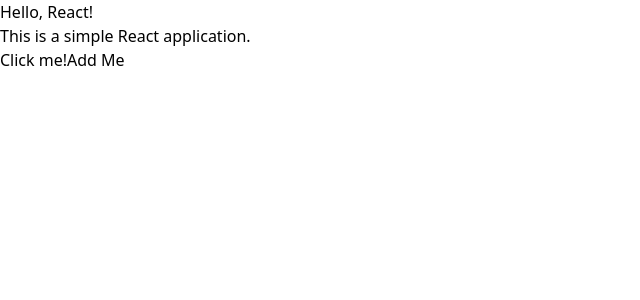
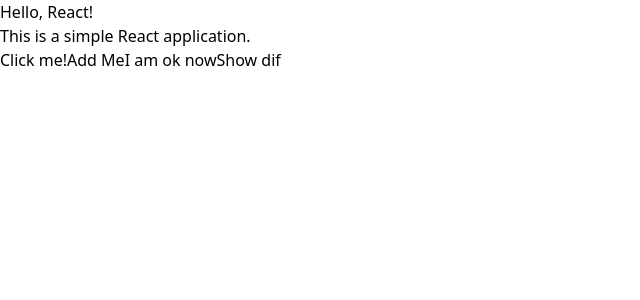
Before and after one commit to Chironzit-Biswas/project03, a React (Vite) app: page / in a window 1280 px wide. Shown: the top 300 px of the page, without its empty margins (0-640 px from the left). Built offline with nearby package versions, Linux system fonts and the light colour scheme.

Commit message:
project03

```diff
--- a/src/App.jsx
+++ b/src/App.jsx
@@ -6,9 +6,14 @@
                 <p>This is a simple React application.</p>
                 <button>Click me!</button>
                 <button>Add Me</button>
+                <button>I am ok now</button>
+
+
+                <button>Show dif</button>
             </div>
         </>
     );
+
 }
 
 export default App;
```
